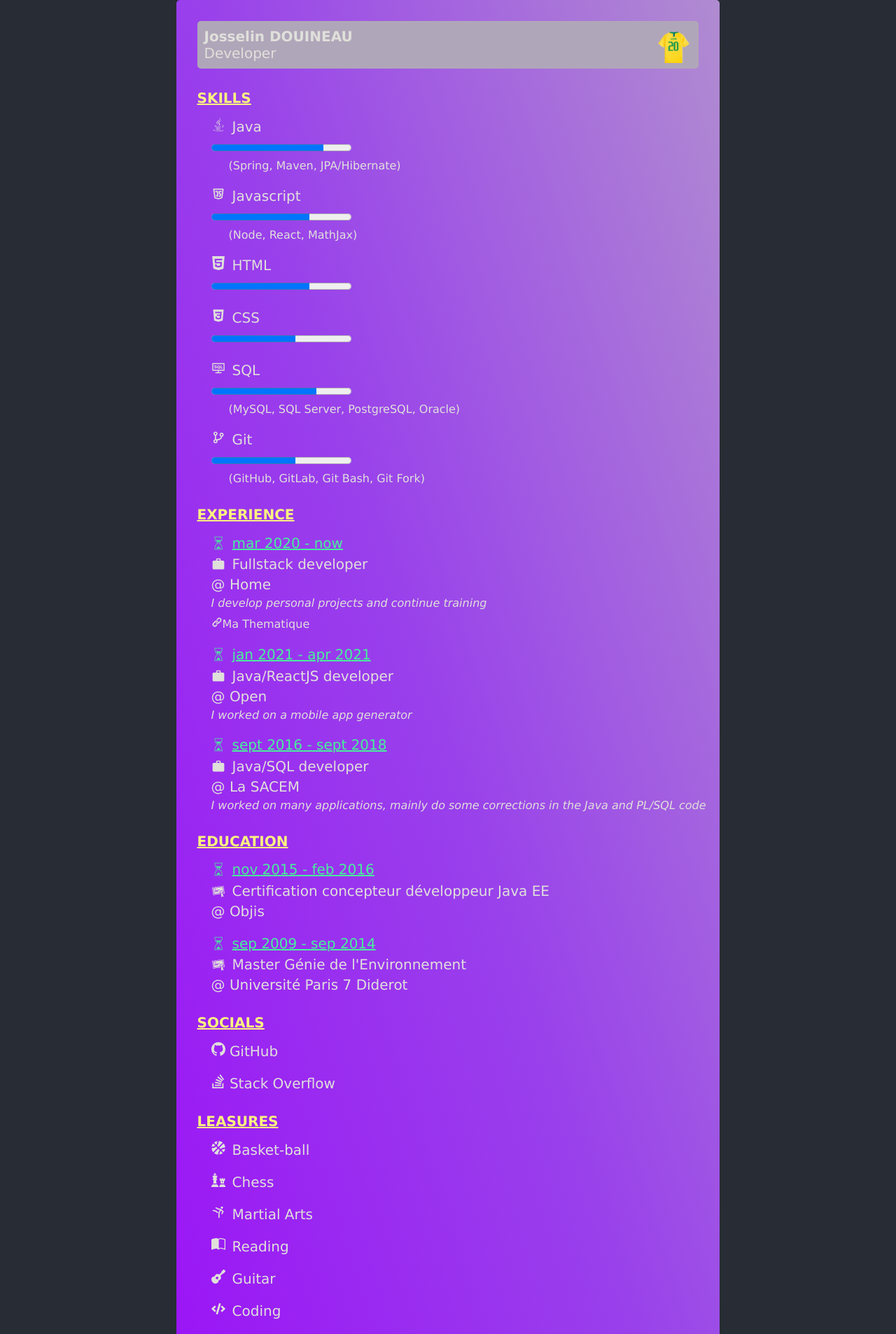
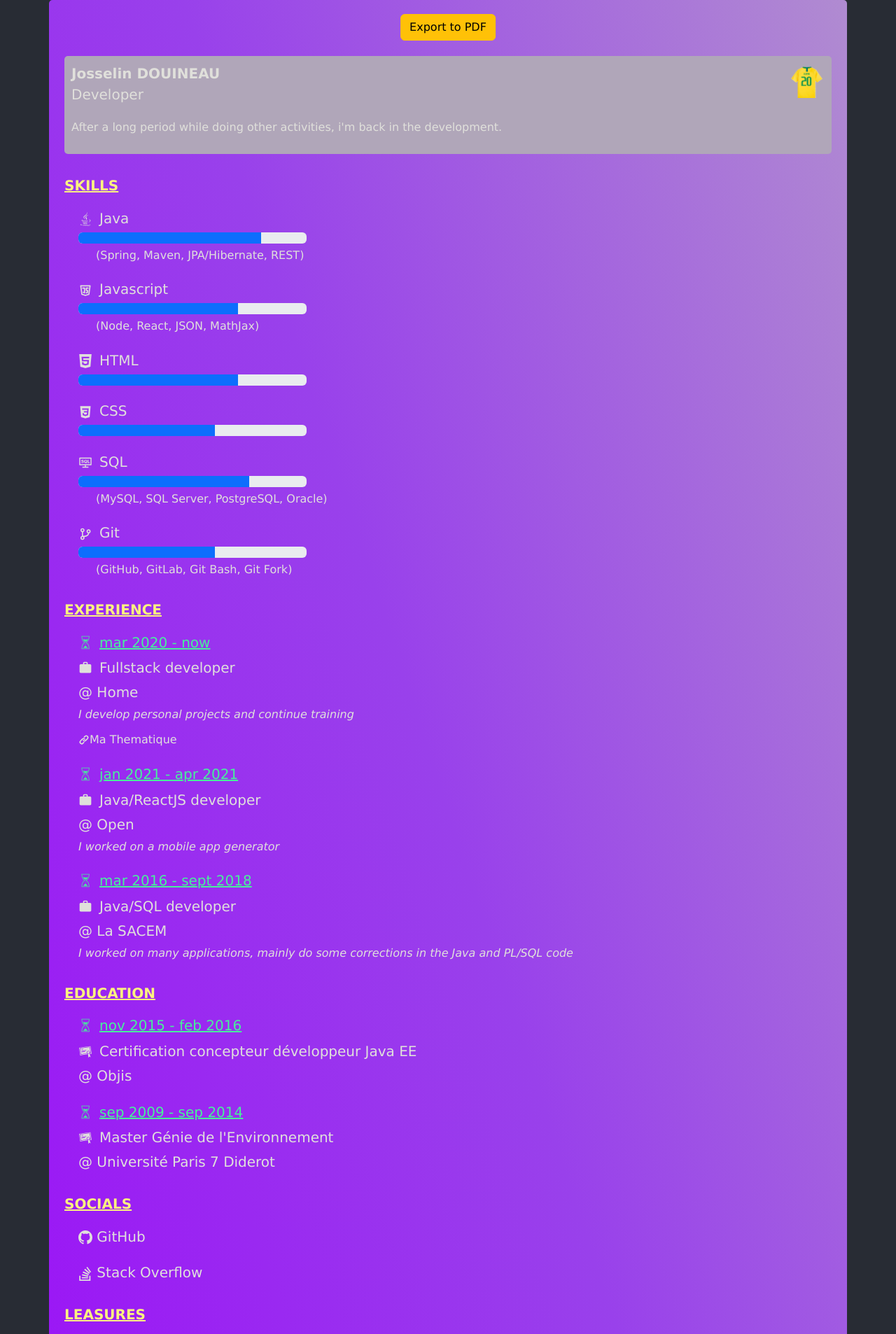
Before and after one commit to jozinho22/cv, a React (Create React App) app: page / in a window 1280 px wide. Shown: the top 1906 px of the page at 70% size. Built offline with nearby package versions, Linux system fonts and the light colour scheme.

Commit message:
export to pdf

```diff
--- a/package.json
+++ b/package.json
@@ -6,6 +6,9 @@
     "@testing-library/jest-dom": "^5.16.5",
     "@testing-library/react": "^13.4.0",
     "@testing-library/user-event": "^13.5.0",
+    "bootstrap": "^5.2.3",
+    "html2canvas": "^1.4.1",
+    "jspdf": "^2.5.1",
     "react": "^18.2.0",
     "react-bootstrap": "^2.7.0",
     "react-dom": "^18.2.0",
--- a/src/App.js
+++ b/src/App.js
@@ -1,9 +1,11 @@
 import CurriculumVitae from './components/CurriculumVitae';
+
+import 'bootstrap/dist/css/bootstrap.min.css';
 import './App.css';
 
 function App() {
   return (
-    <div className="App">
+    <div className="App" id="capture">
       <header className="App-header">
         <CurriculumVitae />
       </header>
--- a/src/components/CurriculumVitae.css
+++ b/src/components/CurriculumVitae.css
@@ -12,6 +12,19 @@
     padding: 20px;
     border-radius: 5px;
     color: rgb(224, 224, 219);
+
+}
+
+.printer-button-container {
+    position: relative;
+    height: 50px;
+    width: 100%;
+ }
+
+.printer-button {
+    position: absolute;
+    left: 50%;
+    transform: translateX(-50%);
 
 }
 
@@ -110,8 +123,8 @@
 }
 
 a {
-    color: inherit;
-    text-decoration: none;
+    color: inherit !important;
+    text-decoration: none !important;
 }
 
 @media(width < 350px) {
--- a/src/components/CurriculumVitae.jsx
+++ b/src/components/CurriculumVitae.jsx
@@ -1,4 +1,4 @@
-import { Container } from 'react-bootstrap';
+import { Container, Button } from 'react-bootstrap';
 import Intro from './parts/Intro';
 import ContactInfos from './parts/ContactInfos';
 import Skills from './parts/Skills';
@@ -7,19 +7,28 @@ import Education from './parts/Education';
 import Socials from './parts/Socials';
 import Leasures from './parts/Leasures';
 
+import printToPdf from './helpers/printToPdf';
+
 import './CurriculumVitae.css';
 
 const CurriculumVitae = () => {
 
     return (
         <Container className="CurriculumVitaeContainer">
+            <div id="section1">
+                <div className="printer-button-container">
+                    <Button variant="warning" className="printer-button" onClick={printToPdf}>Export to PDF</Button>
+                </div>
                 <Intro />
                 <Skills />
+            </div>
+            <div id="section2">
                 <Experiences />
                 <Education />
                 <Socials />
                 <Leasures />
                 <ContactInfos />
+            </div>
         </Container>
     );
 }
--- /dev/null
+++ b/src/components/helpers/printToPdf.jsx
@@ -0,0 +1,36 @@
+import jsPDF from 'jspdf';
+import html2canvas from 'html2canvas';
+
+  function printToPdf() {
+
+    var entirePage = document.querySelector("#capture");
+
+    var htmlWidth = entirePage.offsetWidth;
+    var htmlHeight = entirePage.offsetHeight;
+    var pdfWidth = htmlWidth;
+	var pdfHeight = (pdfWidth * 1.5);
+
+    const pdf = new jsPDF('p', 'px', [pdfWidth, pdfHeight]);
+    var pageCount = Math.ceil(htmlHeight / pdfHeight) - 1;
+
+    var pages = [];
+    pages.push(document.querySelector("#section1"));
+    pages.push(document.querySelector("#section2"));
+
+    html2canvas(entirePage)
+    .then(canvas => {
+        /* canvas.getContext('2d'); */
+        var image = canvas.toDataURL("image/png", 1.0);
+        pdf.addImage(image, 'PNG', 0, 0, htmlWidth, htmlHeight);
+
+        for (var i = 1; i <= pageCount; i++) {
+            pdf.addPage();
+            pdf.addImage(image, 'PNG', 0, -(pdfHeight * i), htmlWidth, htmlHeight);
+        }
+
+        pdf.save("Josselin DOUINEAU-developer.pdf");
+    });
+
+ }
+
+ export default printToPdf;
--- a/src/components/parts/Experience.jsx
+++ b/src/components/parts/Experience.jsx
@@ -25,8 +25,8 @@ const Experience = () => {
                                         {
                                             job.references ?
                                                 job.references.map((reference, index) => {
-                                                    return <div className="icon">
-                                                                <a className="reference" key={index} href={reference.url} target="_blank" rel="noreferrer">
+                                                    return <div key={index} className="icon">
+                                                                <a className="reference" href={reference.url} target="_blank" rel="noreferrer">
                                                                     <HiLink />
                                                                     {reference.webSiteName}
                                                                 </a>
--- a/src/components/parts/Intro.jsx
+++ b/src/components/parts/Intro.jsx
@@ -7,9 +7,11 @@ const Intro = () => {
                 <div className="heading">Josselin DOUINEAU</div>
                 <div className="prof">Developer</div>
 
-                {/* <div className="summary">
-                    Hi, I'm a Java developer.
-                </div> */}
+                <div className="summary">
+                    <p>
+                        After a long period while doing other activities, i'm back in the development.
+                    </p>
+                </div>
             </div>
 
 }
--- a/src/components/parts/Leasures.jsx
+++ b/src/components/parts/Leasures.jsx
@@ -1,20 +1,46 @@
+import {Row, Col} from 'react-bootstrap';
 import getLeasures from "./getLeasures";
 
 const Leasures = () => {
 
     var leasures = getLeasures();
 
+    var nbRows = leasures.length / 3;
+    var nbCols = 3;
+    var rows = [];
+    var i = 0;
+
+    for(var r = 0; r < nbRows; r++) {
+        var cols = [];
+        for(var c = 0; c < nbCols; c++) {
+            var col =   <Col className="element" key={`col${c}`}>
+                            <div className="icon-block">
+                                <div className="icon" >{leasures[i].icon}</div>
+                                <div className="element-of-icon">{leasures[i].activity}</div>
+                            </div>
+                        </Col>;
+            cols.push(col);
+        }
+        rows.push(
+            {
+                index: `row${r}`,
+                cols: cols
+            });
+        i++;
+    }
+
     return <>
                 <div className="subheading">Leasures</div>
-                <div className="leasures">
-                        {leasures.map((leasure, index) => {
-                            return  <div className="element" key={index}>
-                                        <div className="icon-block">
-                                            <div className="icon" >{leasure.icon}</div>
-                                            <div className="element-of-icon">{leasure.activity}</div>
-                                        </div>
-                                    </div>
-                        })}
+                <div className="leasures element">
+                    {rows.map((row) => {
+                        return <Row key={row.index}>
+                            {
+                                row.cols.map(col => {
+                                    return col;
+                                })
+                            }
+                        </Row>
+                    })}
                 </div>
             </>
 }
--- a/src/components/parts/Skills.jsx
+++ b/src/components/parts/Skills.jsx
@@ -1,3 +1,4 @@
+import { ProgressBar } from 'react-bootstrap';
 import getSkills from './getSkills';
 
 const Skills = () => {
@@ -13,7 +14,7 @@ const Skills = () => {
                                             <div className="icon">{skill.icon}</div>
                                             <div className="element-of-icon">{skill.language}</div>
                                         </div>
-                                        <div><progress value={skill.level} max={100} /></div>
+                                        <ProgressBar now={skill.level} />
                                         <div className="frameworks">
                                             {skill.frameworks ?
                                                 `(${skill.frameworks})` :
--- a/src/components/parts/getJobs.jsx
+++ b/src/components/parts/getJobs.jsx
@@ -20,7 +20,7 @@ const getJobs = () => {
             desc: "I worked on a mobile app generator"
         },
         {
-            period: "sept 2016 - sept 2018",
+            period: "mar 2016 - sept 2018",
             company: "La SACEM",
             as: "Java/SQL developer",
             desc: "I worked on many applications, mainly do some corrections in the Java and PL/SQL code"
--- a/src/components/parts/getSkills.jsx
+++ b/src/components/parts/getSkills.jsx
@@ -11,13 +11,13 @@ const getSkills = () => {
         {
             language: "Java",
             icon: <FaJava />,
-            frameworks: "Spring, Maven, JPA/Hibernate",
+            frameworks: "Spring, Maven, JPA/Hibernate, REST",
             level: 80
         },
         {
             language: "Javascript",
             icon: <TbBrandJavascript />,
-            frameworks: "Node, React, MathJax",
+            frameworks: "Node, React, JSON, MathJax",
             level: 70
         },
         {
```
Also changed, not shown: src/App.css (line endings or trailing spaces), 1 other file (tests, documents, lock files or other folders). Lines whose indentation alone changed are shown as unchanged.
